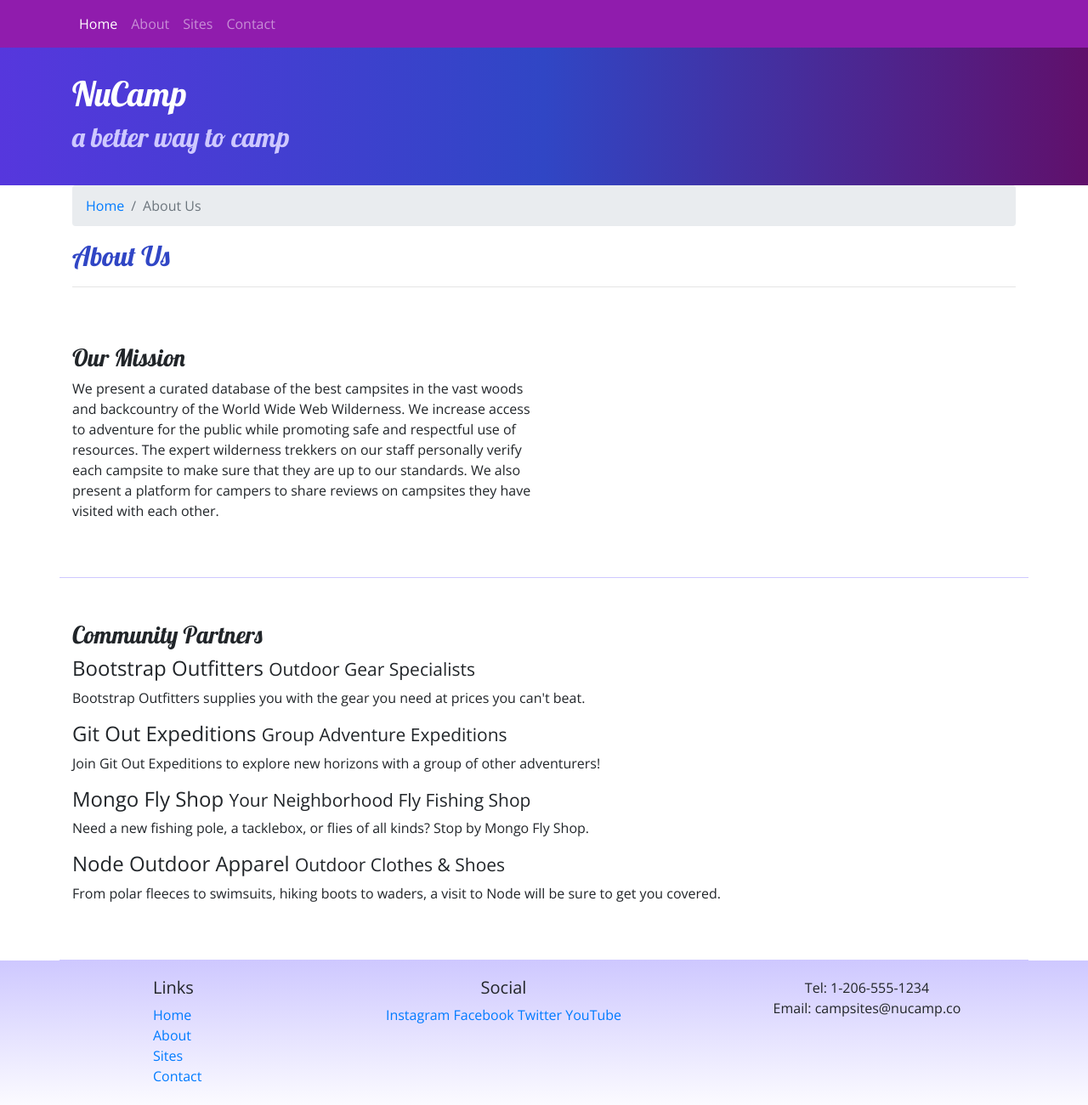
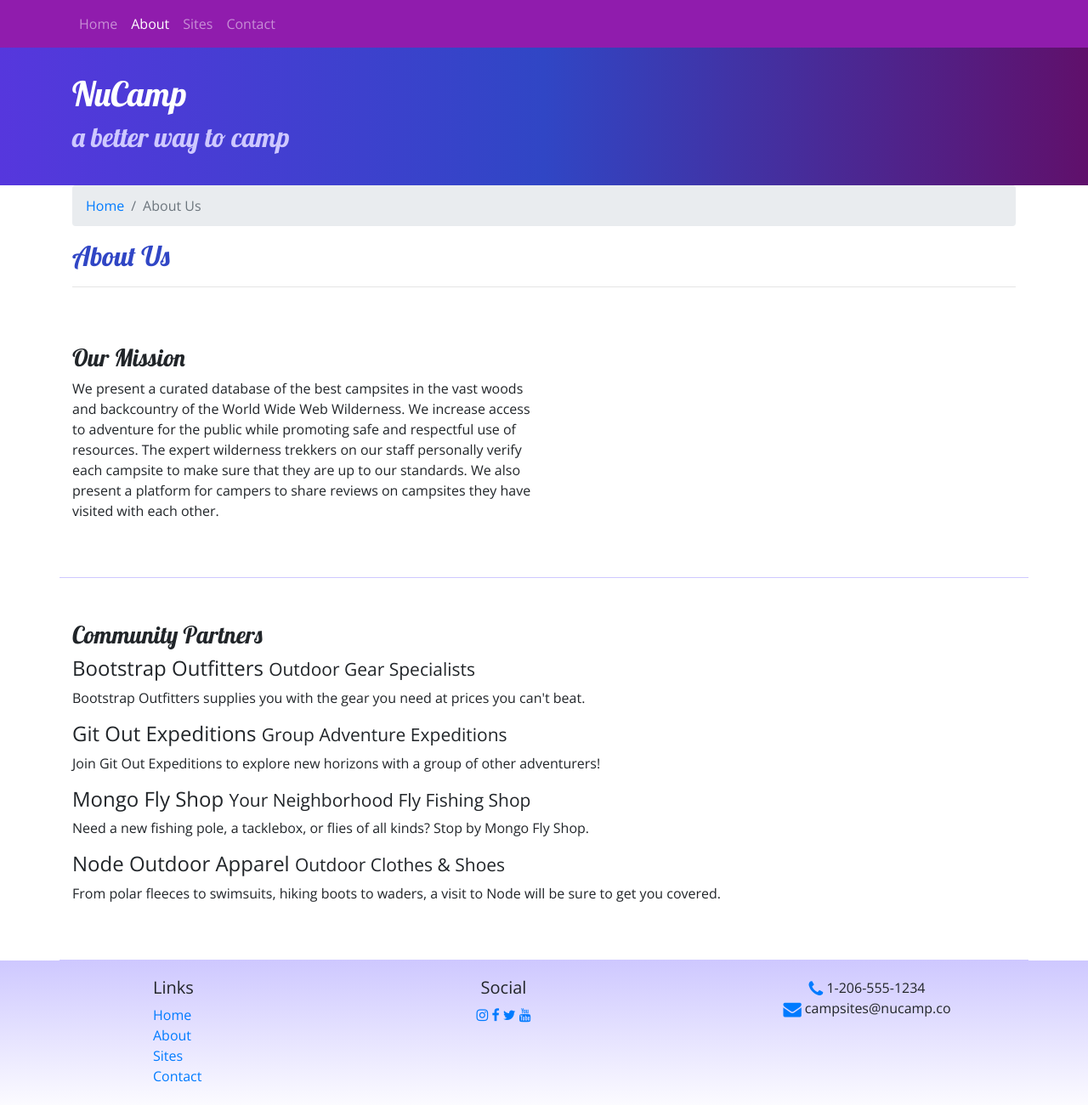
Before and after one commit to luckyhat4/nucampsite, a website: page aboutus.html in a window 1280 px wide. Shown: the whole page at 85% size. Drawn offline with nearby package versions, Linux system fonts and the light colour scheme.

Commit message:
stashing this so I can revert to earlier

```diff
--- a/aboutus.html
+++ b/aboutus.html
@@ -10,9 +10,9 @@
     <link rel="stylesheet" href="node_modules/bootstrap/dist/css/bootstrap.min.css" />
 
     <!-- Additional CSS must be placed after Bootstrap CSS -->
+    <link rel="stylesheet" href="node_modules/font-awesome/css/font-awesome.min.css" />
     <link rel="stylesheet" href="https://fonts.googleapis.com/css?family=Lobster|Open+Sans" />
     <link rel="stylesheet" href="css/styles.css" />
-    <link rel="stylesheet" href="node_modules/font-awesome/css/font-awesome.min.css" />
 
     <title>NuCamp: A Better Way To Camp</title>
 </head>
@@ -26,8 +26,8 @@
             </button>
             <div class="collapse navbar-collapse" id="nucampNavbar">
                 <ul class="navbar-nav">
-                    <li class="nav-item active"><a class="nav-link" href="index.html">Home</a></li>
-                    <li class="nav-item"><a class="nav-link" href="#">About</a></li>
+                    <li class="nav-item"><a class="nav-link" href="index.html">Home</a></li>
+                    <li class="nav-item active"><a class="nav-link" href="#">About</a></li>
                     <li class="nav-item"><a class="nav-link" href="#">Sites</a></li>
                     <li class="nav-item"><a class="nav-link" href="#">Contact</a></li>
                 </ul>
@@ -94,14 +94,14 @@
                 </div>
                 <div class="col-6 col-sm-5 text-center">
                     <h5>Social</h5>
-                    <a href="http://instagram.com/">Instagram</a>
-                    <a href="http://facebook.com/">Facebook</a>
-                    <a href="http://twitter.com/">Twitter</a>
-                    <a href="http://youtube.com/">YouTube</a>
+                    <a href="http://instagram.com/"><i class="fa fa-instagram"></i></a>
+                    <a href="http://facebook.com/"><i class="fa fa-facebook"></i></a>
+                    <a href="http://twitter.com/"><i class="fa fa-twitter"></i></a>
+                    <a href="http://youtube.com/"><i class="fa fa-youtube"></i></a>
                 </div>
                 <div class="col-sm-4 text-center">
-                    Tel: 1-206-555-1234<br />
-                    Email: campsites@nucamp.co
+                    <i class="fa fa-phone fa-lg text-primary"></i> 1-206-555-1234<br />
+                    <i class="fa fa-envelope fa-lg text-primary"></i> campsites@nucamp.co
                 </div>
            </div>
         </div>
```
Also changed, not shown: package.json (+18 -8 lines), images/lg aboutus.png (renamed from lg aboutus.png), images/xs aboutus.png (renamed from xs aboutus.png), 3 other files.
